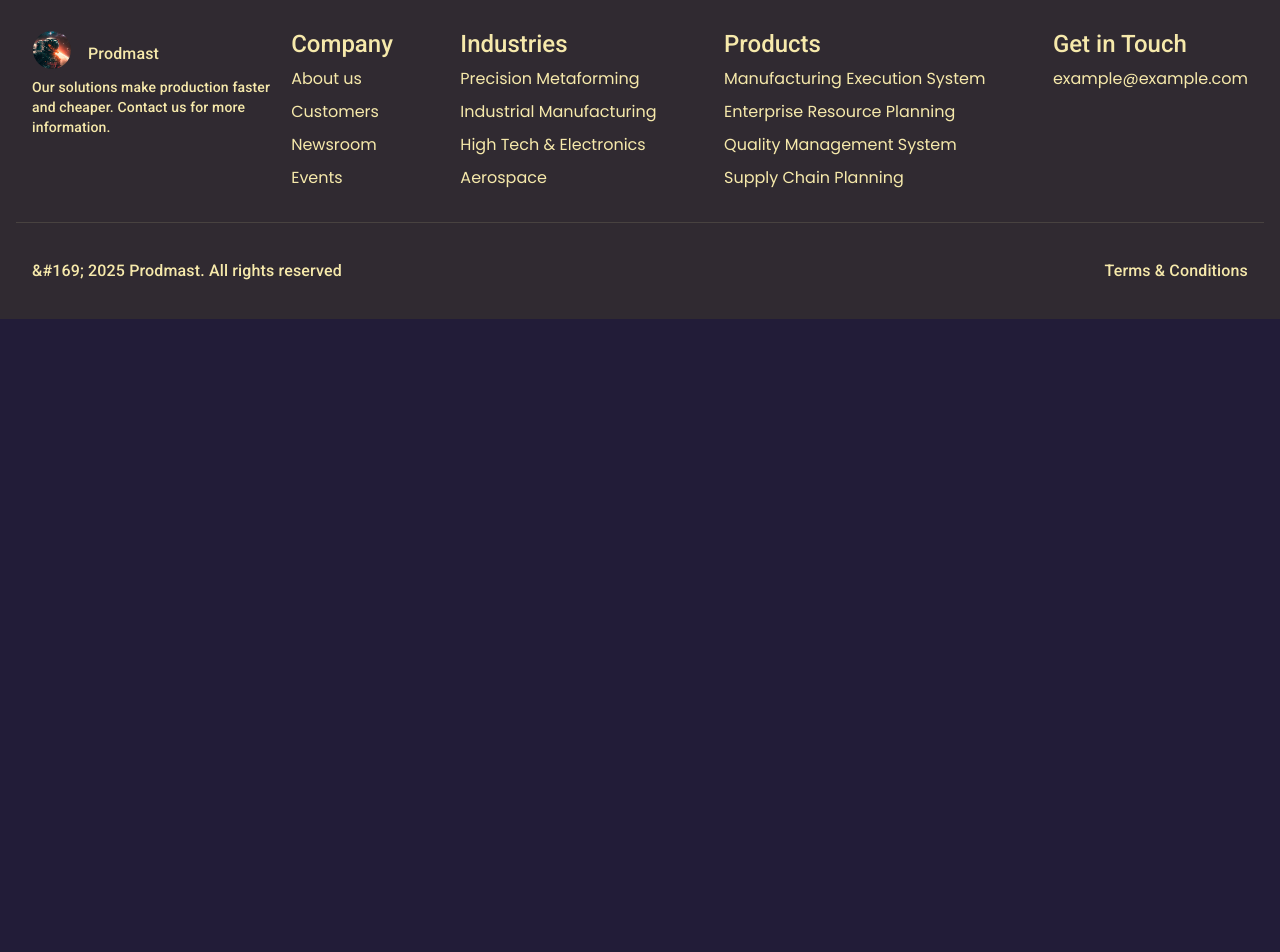
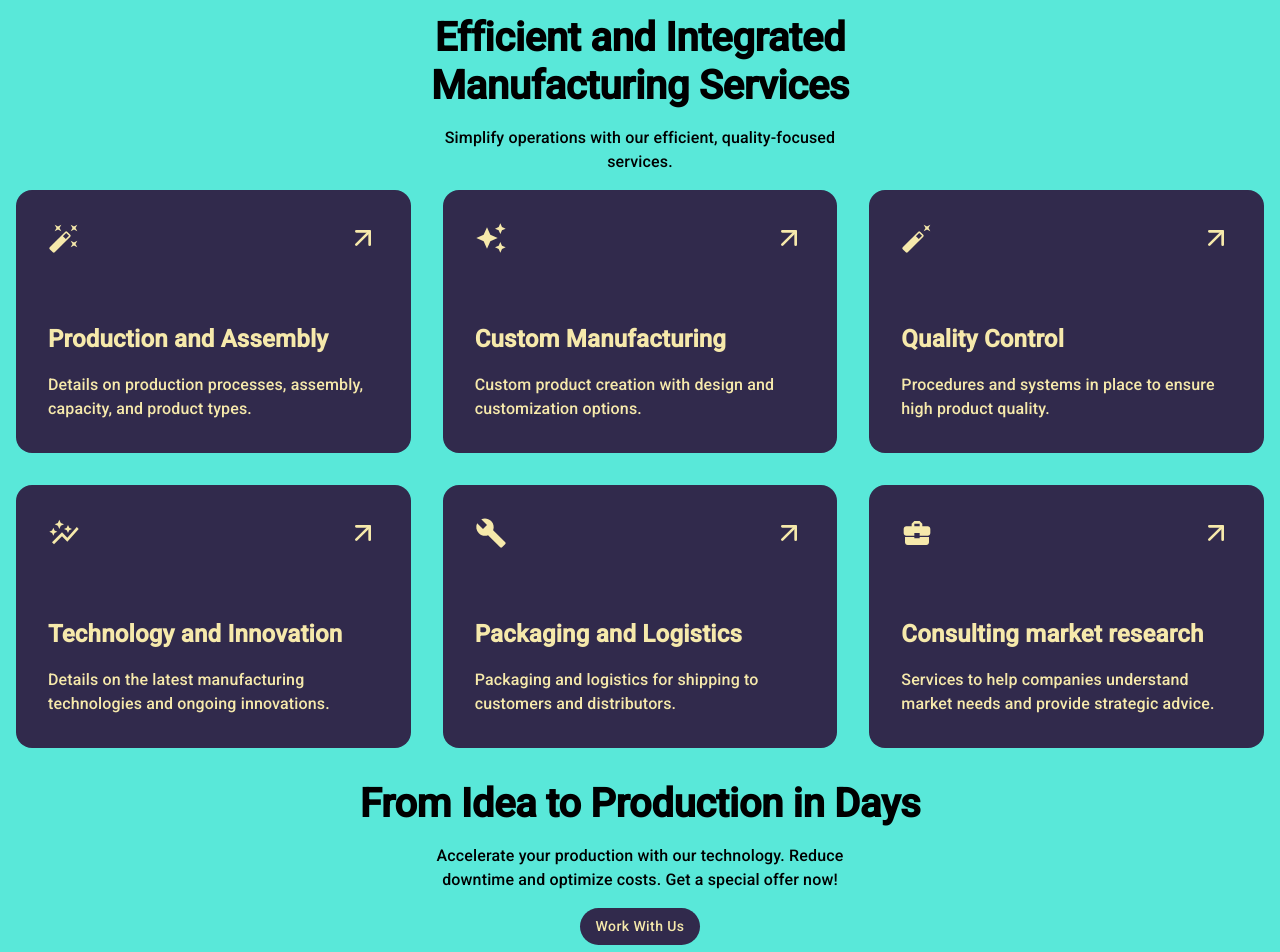
Before and after one commit to Nellak2017/freelance-micro-samples, a Next.js app: page / in a window 1280 px wide. Shown: the part 900-1852 px from the top of the page. Before the commit the page ends 1219 px from the top, so only its background shows below. Built offline with nearby package versions, Linux system fonts and the light colour scheme.

Commit message:
Plop Second section with TODOs listing tech debt remaining.

```diff
--- a/src/Core/components/Footer/Footer.constants.js
+++ b/src/Core/components/Footer/Footer.constants.js
@@ -5,4 +5,4 @@ export const FOOTER_COLUMN_DATA = [
     { title: 'Products', links: [{ label: 'Manufacturing Execution System' }, { label: 'Enterprise Resource Planning' }, { label: 'Quality Management System' }, { label: 'Supply Chain Planning' },] },
     { title: 'Get in Touch', links: [{ label: 'example@example.com' }] },
 ] // If this was not constant it would had been in a special hook
-export const CLOSING_REMARKS = { left: '&#169; 2025 Prodmast. All rights reserved', right: 'Terms & Conditions' }
+export const CLOSING_REMARKS = { left: '© 2025 Prodmast. All rights reserved', right: 'Terms & Conditions' }
--- /dev/null
+++ b/src/Core/components/VerticalSection/HomeSecond.constants.js
@@ -0,0 +1,40 @@
+import { MdAutoFixHigh, MdAutoAwesome, MdAutoFixNormal, MdAutoGraph, MdBuild, MdBusinessCenter } from 'react-icons/md'
+export const SECTION_HEADER = { header: 'Efficient and Integrated Manufacturing Services', subHeader: 'Simplify operations with our efficient, quality-focused services.' }
+export const HOME_SECOND_DATA = [
+    {
+        key: 'first-card',
+        Icon: MdAutoFixHigh,
+        heading: 'Production and Assembly',
+        description: 'Details on production processes, assembly, capacity, and product types.',
+    },
+    {
+        key: 'second-card',
+        Icon: MdAutoAwesome,
+        heading: 'Custom Manufacturing',
+        description: 'Custom product creation with design and customization options.',
+    },
+    {
+        key: 'third-card',
+        Icon: MdAutoFixNormal,
+        heading: 'Quality Control',
+        description: 'Procedures and systems in place to ensure high product quality.',
+    },
+    {
+        key: 'fourth-card',
+        Icon: MdAutoGraph,
+        heading: 'Technology and Innovation',
+        description: 'Details on the latest manufacturing technologies and ongoing innovations.',
+    },
+    {
+        key: 'fifth-card',
+        Icon: MdBuild,
+        heading: 'Packaging and Logistics',
+        description: 'Packaging and logistics for shipping to customers and distributors.',
+    },
+    {
+        key: 'sixth-card',
+        Icon: MdBusinessCenter,
+        heading: 'Consulting market research',
+        description: 'Services to help companies understand market needs and provide strategic advice.',
+    },
+]
--- a/src/UI/molecules/Nav/Nav.js
+++ b/src/UI/molecules/Nav/Nav.js
@@ -2,5 +2,5 @@ import Box from '@mui/material/Box'
 import { LeftSlot, MiddleSlot, RightSlot } from './Nav.slots'
 import { MAX_CONTENT_WIDTH } from '@/Core/shared/global.constants'
 
-const DefaultChildren = <><LeftSlot /><MiddleSlot /><RightSlot /></>
-export const Nav = ({ children = DefaultChildren, sx }) => (<Box component='nav' aria-label='Main navigation' display='flex' alignItems='center' justifyContent='space-between' px={3} py={3} maxWidth={MAX_CONTENT_WIDTH} width='100%' position='sticky' top={0} zIndex={1000} sx={sx}>{children}</Box>)
+const DefaultChildren = <><Box display='flex' maxWidth={MAX_CONTENT_WIDTH} width='100%' alignItems='center' justifyContent='space-between' px={3} py={3}><LeftSlot /><MiddleSlot /><RightSlot /></Box></>
+export const Nav = ({ children = DefaultChildren, sx }) => (<Box component='nav' aria-label='Main navigation' display='flex' justifyContent='center' width='100%' position='sticky' top={0} zIndex={1000} sx={sx}>{children}</Box>)
--- a/src/UI/molecules/VerticalSection/HomeFirst/HomeFirst.index.slots.js
+++ b/src/UI/molecules/VerticalSection/HomeFirst/HomeFirst.index.slots.js
@@ -8,6 +8,7 @@ import { GAP } from '@/Core/components/VerticalSection/VerticalSection.slots.con
 import { HomeFirstCard, FlexColCenter, FlexRow } from './HomeFirst.helper.slots'
 import { HomeFirstBottomCards } from './HomeFirst.cards.slots'
 
+// TODO: consider converting hard coded data in Home First to constants file instead
 export const HomeFirstTop = ({ state: {
     header = 'The Future of Manufacturing with Latest Technology',
     subHeader = "Expert tech to elevate your manufacturing. Let's take your business further.",
@@ -20,7 +21,7 @@ export const HomeFirstTop = ({ state: {
         <Typography component='h2' fontWeight='normal' textAlign='center' mx={GAP} sx={theme => ({ fontSize: { xs: theme.typography.h5.fontSize, sm: theme.typography.h4.fontSize, md: theme.typography.h3.fontSize } })}>{subHeader}</Typography>
         <Box id='home-first-button-group' display='flex' justifyContent='center' gap={GAP}>
             <Tooltip title={primaryButtonLabel}><Button aria-label={primaryButtonLabel}>{primaryButtonLabel}</Button></Tooltip>
-            <Tooltip title={secondaryButtonLabel}><Button aria-label={secondaryButtonLabel} sx={theme => ({ backgroundColor: theme.palette.background.paper, color: theme.palette.text.primary, '&:hover': { backgroundColor: theme.palette.background.paperBackground, color: theme.palette.text.secondary, } })}>
+            <Tooltip title={secondaryButtonLabel}><Button aria-label={secondaryButtonLabel} variant='secondary'>
                 {secondaryButtonLabel}
             </Button></Tooltip>
         </Box>
--- /dev/null
+++ b/src/UI/molecules/VerticalSection/HomeLast/HomeLast.index.slots.js
@@ -0,0 +1,19 @@
+import Box from '@mui/material/Box'
+import Typography from '@mui/material/Typography'
+import Button from '@mui/material/Button'
+import { MAX_CONTENT_WIDTH } from '@/Core/shared/global.constants'
+import Tooltip from '@mui/material/Tooltip'
+// TODO: Consider extracting hard coded data to constants file instead
+export const DefaultChildrenHomeLast = (
+    <Box display='flex' flexDirection='column' alignItems='center' py={3} maxWidth={MAX_CONTENT_WIDTH} width='100%'>
+        <Box display='flex' flexDirection='column' alignItems='center' width='50%' gap={3} >
+            <Typography variant='h2' fontWeight='bold' textAlign='center' sx={theme => ({ fontSize: { xs: theme.typography.h3.fontSize, md: theme.typography.h2.fontSize }, color: theme.palette.primary.contrastText })}>
+                From Idea to Production in Days
+            </Typography>
+            <Typography width='70%' textAlign='center' sx={theme => ({ fontSize: { xs: theme.typography.body2.fontSize, md: theme.typography.body1.fontSize }, color: theme.palette.primary.contrastText })}>
+                Accelerate your production with our technology. Reduce downtime and optimize costs. Get a special offer now!
+            </Typography>
+            <Tooltip title='Work With Us'><Button variant='secondary'>Work With Us</Button></Tooltip>
+        </Box>
+    </Box>
+)
--- /dev/null
+++ b/src/UI/molecules/VerticalSection/HomeSecond/HomeSecond.helper.slots.js
@@ -0,0 +1,14 @@
+import Box from '@mui/material/Box'
+import Typography from '@mui/material/Typography'
+import Grid from '@mui/material/Grid'
+import { LuArrowUpRight } from 'react-icons/lu'
+import { ICON_SIZE } from '@/Core/shared/global.constants'
+export const StandardIcon = ({ Icon }) => (<Box width={ICON_SIZE} height={ICON_SIZE} sx={theme => ({ '&:hover': { cursor: 'pointer', 'path': { color: theme.palette.primary.main } } })}>{<Icon size={ICON_SIZE} />}</Box>)
+export const GridItem = ({ children }) => (<Grid size={4}><Box display='flex' flexDirection='column' justifyContent='space-between' textAlign='center' p={4} borderRadius={2} sx={theme => ({ aspectRatio: '3/2', backgroundColor: theme.palette.background.paper })}>{children}</Box></Grid>)
+export const TopGridItem = ({ Icon }) => (<Box display='flex' alignItems='center' justifyContent='space-between'><StandardIcon Icon={Icon} /><StandardIcon Icon={LuArrowUpRight} /></Box>)
+export const BottomGridItem = ({ heading, description }) => (
+    <Box display='flex' flexDirection='column' alignItems='flex-start' gap={3}>
+        <Typography textAlign='start' sx={theme => ({ fontSize: { xs: theme.typography.h4.fontSize, sm: theme.typography.h3.fontSize }, fontWeight: 'bold' })}>{heading}</Typography>
+        <Typography textAlign='start' sx={theme => ({ fontSize: { xs: theme.typography.body2.fontSize, sm: theme.typography.body1.fontSize, } })}>{description}</Typography>
+    </Box>
+)
--- /dev/null
+++ b/src/UI/molecules/VerticalSection/HomeSecond/HomeSecond.index.slots.js
@@ -0,0 +1,26 @@
+import Box from '@mui/material/Box'
+import Typography from '@mui/material/Typography'
+import Grid from '@mui/material/Grid'
+import { MAX_CONTENT_WIDTH } from '@/Core/shared/global.constants'
+import { HOME_SECOND_DATA, SECTION_HEADER } from '@/Core/components/VerticalSection/HomeSecond.constants'
+import { GridItem, TopGridItem, BottomGridItem } from './HomeSecond.helper.slots'
+
+// TODO: Fix ugly colors and the MUITheme palette in general to something better
+// TODO: Fix responsive grid errors, it is wrong sizes
+// TODO: Fix aria stuff
+// TODO: Fix semantic stuff
+// TODO: Use the Typography default override instead of repeating long sx stuff
+const { header, subHeader } = SECTION_HEADER
+export const DefaultChildrenHomeSecond = (
+    <Box display='flex' flexDirection='column' alignItems='center' p={3} gap={3} maxWidth={MAX_CONTENT_WIDTH} width='100%'>
+        <Box display='flex' flexDirection='column' alignItems='center' width='50%' gap={3} >
+            <Typography width='100%' variant='h2' fontWeight='bold' textAlign='center' sx={theme => ({ fontSize: { xs: theme.typography.h3.fontSize, md: theme.typography.h2.fontSize }, color: theme.palette.primary.contrastText })}>{header}</Typography>
+            <Typography width='70%' textAlign='center' sx={theme => ({ fontSize: { xs: theme.typography.body2.fontSize, md: theme.typography.body1.fontSize }, color: theme.palette.primary.contrastText })}>{subHeader}</Typography>
+        </Box>
+        <Box aria-label='home-grid-region' display='flex' maxWidth={MAX_CONTENT_WIDTH} width='100%' sx={{ flexGrow: 1 }}>
+            <Grid container spacing={4} width='100%'>
+                {HOME_SECOND_DATA?.map(({ key, Icon, heading, description }) => (<GridItem key={key}><TopGridItem Icon={Icon} /><BottomGridItem heading={heading} description={description} /></GridItem>))}
+            </Grid>
+        </Box>
+    </Box>
+)
--- a/src/UI/molecules/VerticalSection/VerticalSection.js
+++ b/src/UI/molecules/VerticalSection/VerticalSection.js
@@ -2,5 +2,5 @@ import Box from '@mui/material/Box'
 import { MAX_CONTENT_WIDTH } from '@/Core/shared/global.constants'
 import { GAP } from '@/Core/components/VerticalSection/VerticalSection.slots.constants'
 import { HomeFirstTop, HomeFirstBottom } from './HomeFirst/HomeFirst.index.slots'
-const DefaultChildren = <><HomeFirstTop /><HomeFirstBottom /></>
-export const VerticalSection = ({ children = DefaultChildren, ...rest }) => (<Box component='section' display='flex' flexDirection='column' alignItems='center' maxWidth={MAX_CONTENT_WIDTH} width='100%' gap={GAP} {...rest}>{children}</Box>)
+const DefaultChildren = <><Box display='flex' flexDirection='column' alignItems='center' maxWidth={MAX_CONTENT_WIDTH} width='100%' gap={GAP} py={GAP}><HomeFirstTop /><HomeFirstBottom /></Box></>
+export const VerticalSection = ({ children = DefaultChildren, ...rest }) => (<Box component='section' display='flex' justifyContent='center' width='100%' {...rest}>{children}</Box>)
--- a/src/UI/styles/MUITheme.js
+++ b/src/UI/styles/MUITheme.js
@@ -1,6 +1,7 @@
 import { createTheme } from '@mui/material/styles'
 
 // TODO: Customize colors more
+// TODO: Override Typography to have responsive style variants for the various things instead of inline sx everywhere!
 // Custom Properties: logoFilter, logoFilterActive, paperBackground
 const baseTheme = {
     spacing: num => ['4px', '8px', '16px', '32px', '48px', '56px',]?.[num - 1] || '4px',
@@ -16,7 +17,12 @@ const baseTheme = {
                     '&:hover': { backgroundColor: theme.palette.primary.dark, color: theme.palette.primary.contrastText, fontWeight: 'bold', },
                     '&:active, &:focus': { backgroundColor: theme.palette.primary.darker ?? theme.palette.primary.dark, color: theme.palette.primary.contrastText, },
                 })
-            }, variants: [], defaultProps: { variant: 'contained', },
+            }, variants: [
+                {
+                    props: { variant: 'secondary' },
+                    style: ({ theme }) => ({ backgroundColor: theme.palette.background.paper, color: theme.palette.text.primary, '&:hover': { backgroundColor: theme.palette.background.paperBackground, color: theme.palette.text.secondary, }, })
+                }
+            ], defaultProps: { variant: 'contained', },
         },
         MuiCssBaseline: {
             defaultProps: {
--- a/src/UI/templates/Home/HomeTemplate.js
+++ b/src/UI/templates/Home/HomeTemplate.js
@@ -2,11 +2,20 @@ import Box from '@mui/material/Box'
 import { Nav } from '@/UI/molecules/Nav/Nav'
 import { VerticalSection } from '@/UI/molecules/VerticalSection/VerticalSection'
 import { Footer } from '@/UI/molecules/Footer/Footer'
+import { DefaultChildrenHomeLast } from '@/UI/molecules/VerticalSection/HomeLast/HomeLast.index.slots'
+import { DefaultChildrenHomeSecond } from '@/UI/molecules/VerticalSection/HomeSecond/HomeSecond.index.slots'
+
 export const HomeTemplate = () => (
-    <Box id='root' display='flex' flexDirection='column' alignItems='center' minHeight='100vh' justifyContent='space-between' gap={3}>
-        <Nav sx={theme => ({ backgroundColor: theme.palette.background.default })} />
-        <Box id='main-content' component='main' display='flex' flexDirection='column' alignItems='center' width='100%' gap={3}>
+    <Box id='root' display='flex' flexDirection='column' alignItems='center' minHeight='100vh' justifyContent='space-between'>
+        <Nav sx={theme => ({ backgroundColor: theme.palette.background.default, })} />
+        <Box id='main-content' component='main' display='flex' flexDirection='column' alignItems='center' width='100%'>
             <VerticalSection aria-label='First Home Section' />
+            <VerticalSection aria-label='Second Home Section' sx={theme => ({ backgroundColor: theme.palette.primary.main })}>
+                {DefaultChildrenHomeSecond}
+            </VerticalSection>
+            <VerticalSection aria-label='Last Home Section' sx={theme => ({ backgroundColor: theme.palette.primary.main })}>
+                {DefaultChildrenHomeLast}
+            </VerticalSection>
         </Box>
         <Footer />
     </Box>
```
Also changed, not shown: 1 other file (tests, documents, lock files or other folders).
